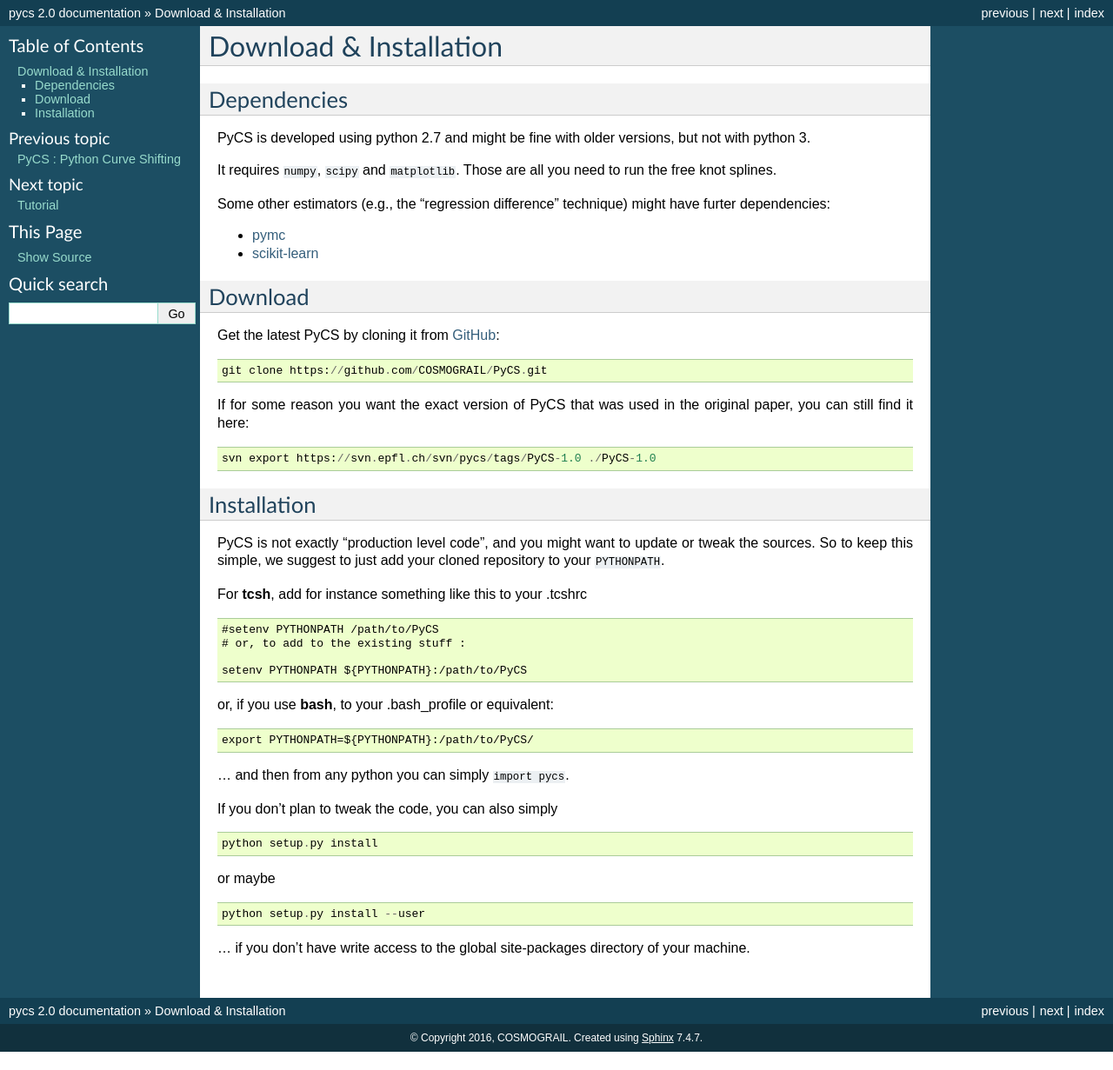
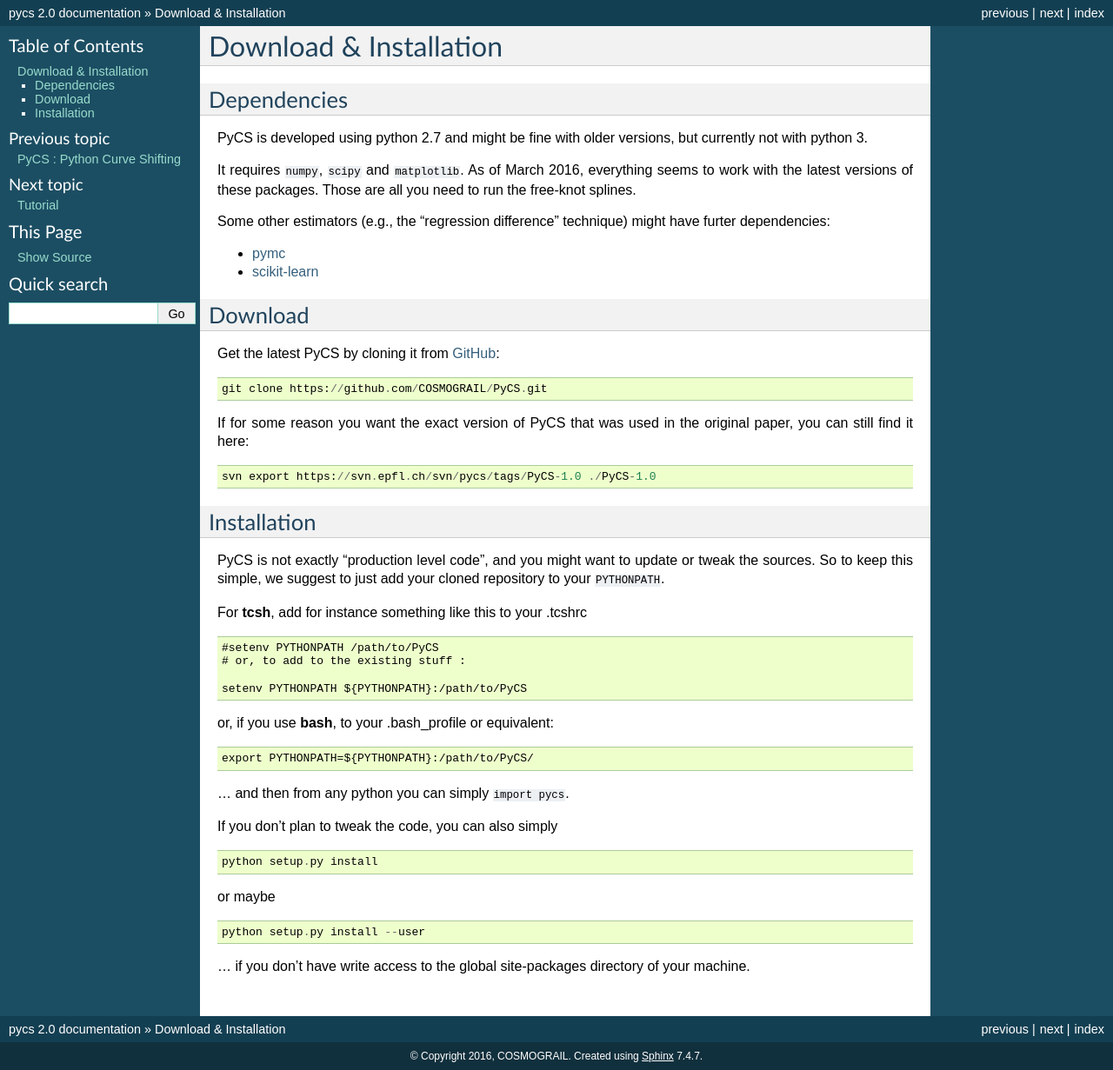
Before and after one commit to COSMOGRAIL/PyCS, a Sphinx documentation site: the page built from sphinx/source/installation.rst, in a window 1280 px wide. Shown: the whole page at 87% size. Built offline with Sphinx 7.4.7, drawn with Linux system fonts in a browser that asks for light colours; formulas are drawn with MathJax 3; before the commit the page ends 1210 px from its top, so only the background shows below that.

Commit message:
Improving doc

```diff
--- a/sphinx/source/installation.rst
+++ b/sphinx/source/installation.rst
@@ -5,9 +5,10 @@ Download & Installation
 Dependencies
 ------------
 
-PyCS is developed using python 2.7 and might be fine with older versions, but not with python 3.
+PyCS is developed using python 2.7 and might be fine with older versions, but currently not with python 3.
 
-It requires ``numpy``, ``scipy`` and ``matplotlib``. Those are all you need to run the free knot splines.
+It requires ``numpy``, ``scipy`` and ``matplotlib``. As of March 2016, everything seems to work with the latest versions of these packages.
+Those are all you need to run the free-knot splines.
 
 Some other estimators (e.g., the "regression difference" technique) might have furter dependencies:
 
```
